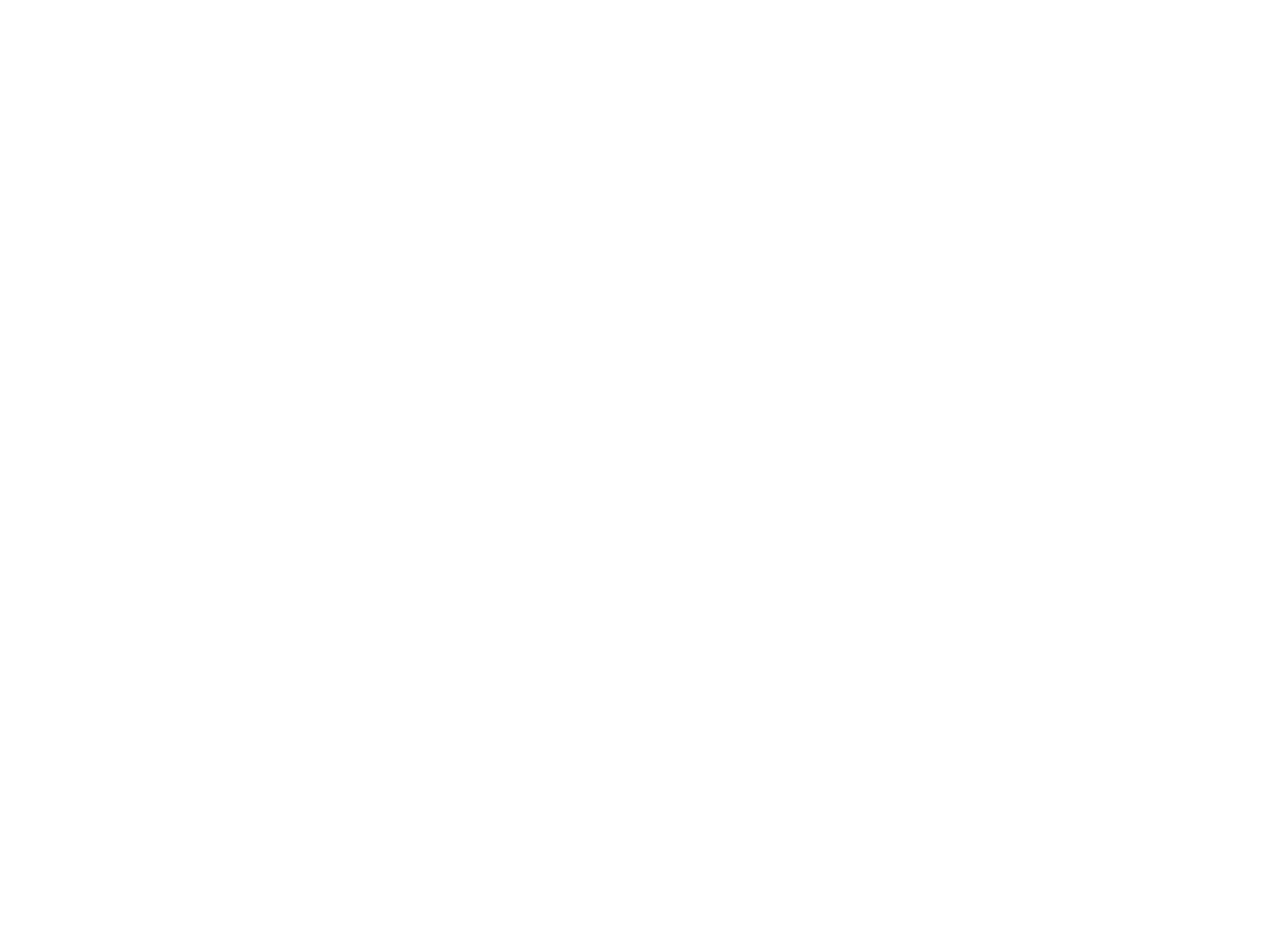
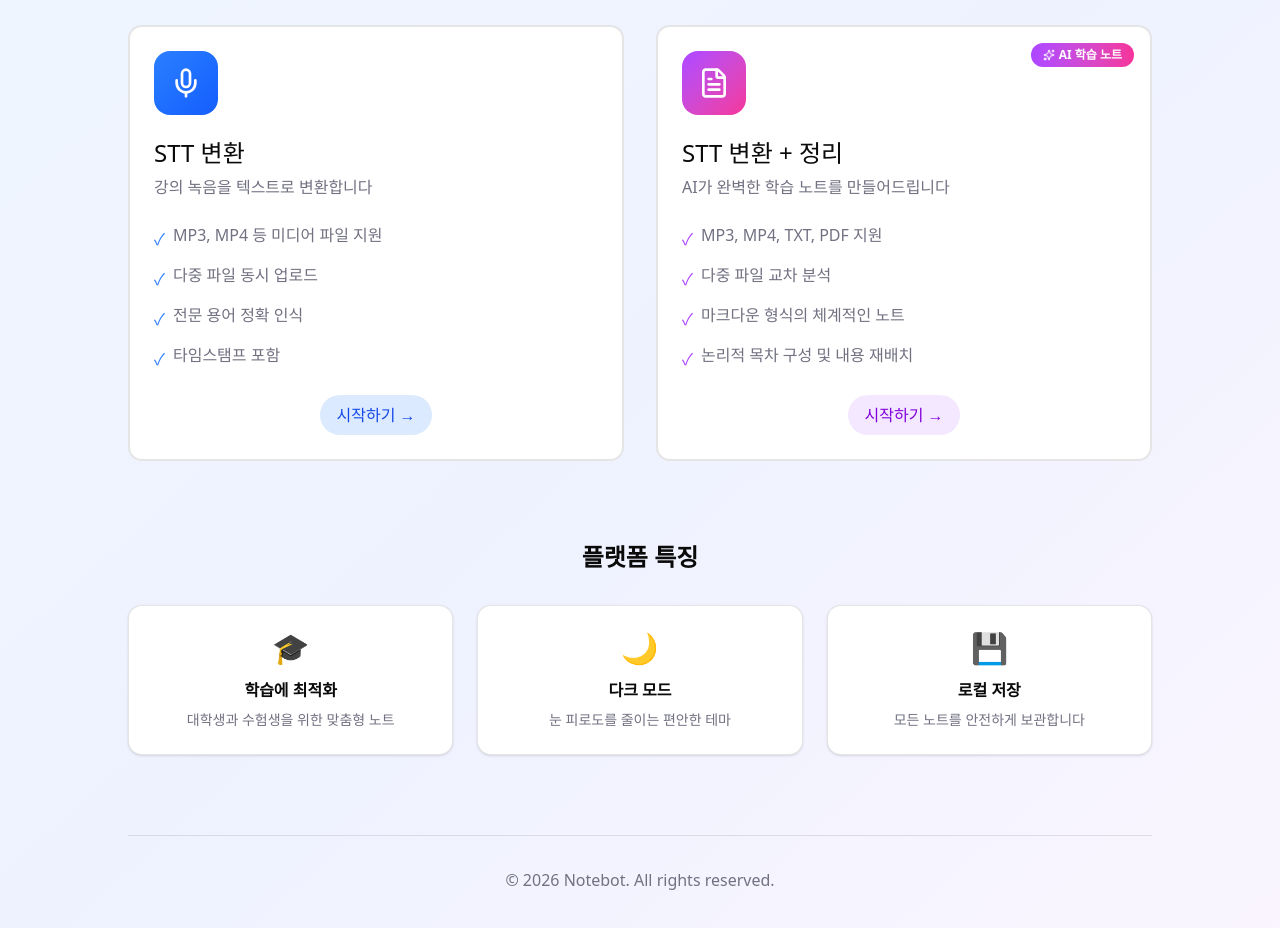
Before and after one commit to virtue14/notebot, a Next.js app in the folder frontend/: page / in a window 1280 px wide. Shown: the part 260-1188 px from the top of the page. Before the commit the page ends 800 px from the top, so only its background shows below. Built offline with nearby package versions, Linux system fonts and the light colour scheme.

Commit message:
feat: 메인 랜딩 페이지 구현
- 히어로 섹션 (서비스 소개 문구)
- STT 변환 / STT + AI 정리 서비스 카드 2종
- 플랫폼 특징 섹션 (학습 최적화, 다크 모드, 로컬 저장)
- 푸터 추가

Refs: #3

```diff
--- a/frontend/src/app/page.tsx
+++ b/frontend/src/app/page.tsx
@@ -1,15 +1,164 @@
 /**
  * @file page.tsx
- * @description 메인 페이지. 추후 파일 업로드 UI로 교체 예정.
+ * @description 메인 랜딩 페이지. 히어로 섹션, 서비스 카드, 플랫폼 특징을 포함한다.
  */
+
+import Link from "next/link";
+import { Mic, FileText, Sparkles } from "lucide-react";
+import {
+  Card,
+  CardContent,
+  CardDescription,
+  CardHeader,
+  CardTitle,
+} from "@/components/ui/card";
 
 export default function Home() {
   return (
-    <div className="container mx-auto px-4 py-12">
-      <h1 className="text-3xl font-bold">Notebot</h1>
-      <p className="mt-2 text-muted-foreground">
-        AI 학습 노트 생성 플랫폼
-      </p>
+    <div className="min-h-screen bg-gradient-to-br from-blue-50 via-indigo-50 to-purple-50 dark:from-gray-900 dark:via-indigo-950 dark:to-purple-950 transition-colors">
+      <div className="container mx-auto px-4 py-16">
+        <div className="max-w-5xl mx-auto">
+          {/* 히어로 섹션 */}
+          <div className="text-center mb-16">
+            <h1 className="text-4xl font-bold text-foreground mb-4">
+              공부에만 집중하세요
+            </h1>
+            <p className="text-lg text-muted-foreground">
+              강의 녹음, 교재 PDF를 완벽한 학습 노트로 자동 정리해드립니다
+            </p>
+          </div>
+
+          {/* 서비스 카드 */}
+          <div className="grid md:grid-cols-2 gap-8">
+            <Link href="/stt" className="group">
+              <Card className="h-full transition-all duration-300 hover:shadow-2xl hover:-translate-y-2 border-2 hover:border-blue-500">
+                <CardHeader>
+                  <div className="flex items-center justify-center w-16 h-16 rounded-2xl bg-gradient-to-br from-blue-500 to-blue-600 mb-4 group-hover:scale-110 transition-transform">
+                    <Mic className="w-8 h-8 text-white" />
+                  </div>
+                  <CardTitle className="text-2xl">STT 변환</CardTitle>
+                  <CardDescription className="text-base">
+                    강의 녹음을 텍스트로 변환합니다
+                  </CardDescription>
+                </CardHeader>
+                <CardContent>
+                  <ul className="space-y-3 text-muted-foreground">
+                    <li className="flex items-start gap-2">
+                      <span className="text-blue-500 mt-1">&#10003;</span>
+                      <span>MP3, MP4 등 미디어 파일 지원</span>
+                    </li>
+                    <li className="flex items-start gap-2">
+                      <span className="text-blue-500 mt-1">&#10003;</span>
+                      <span>다중 파일 동시 업로드</span>
+                    </li>
+                    <li className="flex items-start gap-2">
+                      <span className="text-blue-500 mt-1">&#10003;</span>
+                      <span>전문 용어 정확 인식</span>
+                    </li>
+                    <li className="flex items-start gap-2">
+                      <span className="text-blue-500 mt-1">&#10003;</span>
+                      <span>타임스탬프 포함</span>
+                    </li>
+                  </ul>
+                  <div className="mt-6 text-center">
+                    <span className="inline-block px-4 py-2 bg-blue-100 dark:bg-blue-900/50 text-blue-700 dark:text-blue-300 rounded-full font-medium group-hover:bg-blue-600 group-hover:text-white transition-colors">
+                      시작하기 &rarr;
+                    </span>
+                  </div>
+                </CardContent>
+              </Card>
+            </Link>
+
+            <Link href="/stt-summary" className="group">
+              <Card className="h-full transition-all duration-300 hover:shadow-2xl hover:-translate-y-2 border-2 hover:border-purple-500 relative overflow-hidden">
+                <div className="absolute top-4 right-4">
+                  <span className="inline-flex items-center gap-1 px-3 py-1 bg-gradient-to-r from-purple-500 to-pink-500 text-white text-xs font-bold rounded-full">
+                    <Sparkles className="w-3 h-3" />
+                    AI 학습 노트
+                  </span>
+                </div>
+                <CardHeader>
+                  <div className="flex items-center justify-center w-16 h-16 rounded-2xl bg-gradient-to-br from-purple-500 to-pink-500 mb-4 group-hover:scale-110 transition-transform">
+                    <FileText className="w-8 h-8 text-white" />
+                  </div>
+                  <CardTitle className="text-2xl">STT 변환 + 정리</CardTitle>
+                  <CardDescription className="text-base">
+                    AI가 완벽한 학습 노트를 만들어드립니다
+                  </CardDescription>
+                </CardHeader>
+                <CardContent>
+                  <ul className="space-y-3 text-muted-foreground">
+                    <li className="flex items-start gap-2">
+                      <span className="text-purple-500 mt-1">&#10003;</span>
+                      <span>MP3, MP4, TXT, PDF 지원</span>
+                    </li>
+                    <li className="flex items-start gap-2">
+                      <span className="text-purple-500 mt-1">&#10003;</span>
+                      <span>다중 파일 교차 분석</span>
+                    </li>
+                    <li className="flex items-start gap-2">
+                      <span className="text-purple-500 mt-1">&#10003;</span>
+                      <span>마크다운 형식의 체계적인 노트</span>
+                    </li>
+                    <li className="flex items-start gap-2">
+                      <span className="text-purple-500 mt-1">&#10003;</span>
+                      <span>논리적 목차 구성 및 내용 재배치</span>
+                    </li>
+                  </ul>
+                  <div className="mt-6 text-center">
+                    <span className="inline-block px-4 py-2 bg-purple-100 dark:bg-purple-900/50 text-purple-700 dark:text-purple-300 rounded-full font-medium group-hover:bg-gradient-to-r group-hover:from-purple-600 group-hover:to-pink-600 group-hover:text-white transition-all">
+                      시작하기 &rarr;
+                    </span>
+                  </div>
+                </CardContent>
+              </Card>
+            </Link>
+          </div>
+
+          {/* 플랫폼 특징 */}
+          <div className="mt-20 text-center">
+            <h2 className="text-2xl font-bold text-foreground mb-8">
+              플랫폼 특징
+            </h2>
+            <div className="grid md:grid-cols-3 gap-6">
+              <div className="p-6 bg-card rounded-xl shadow-sm border">
+                <div className="text-3xl mb-3">&#x1F393;</div>
+                <h3 className="font-semibold text-foreground mb-2">
+                  학습에 최적화
+                </h3>
+                <p className="text-sm text-muted-foreground">
+                  대학생과 수험생을 위한 맞춤형 노트
+                </p>
+              </div>
+              <div className="p-6 bg-card rounded-xl shadow-sm border">
+                <div className="text-3xl mb-3">&#x1F319;</div>
+                <h3 className="font-semibold text-foreground mb-2">
+                  다크 모드
+                </h3>
+                <p className="text-sm text-muted-foreground">
+                  눈 피로도를 줄이는 편안한 테마
+                </p>
+              </div>
+              <div className="p-6 bg-card rounded-xl shadow-sm border">
+                <div className="text-3xl mb-3">&#x1F4BE;</div>
+                <h3 className="font-semibold text-foreground mb-2">
+                  로컬 저장
+                </h3>
+                <p className="text-sm text-muted-foreground">
+                  모든 노트를 안전하게 보관합니다
+                </p>
+              </div>
+            </div>
+          </div>
+
+          {/* 푸터 */}
+          <footer className="mt-20 pt-8 border-t text-center text-muted-foreground">
+            <p>
+              &copy; {new Date().getFullYear()} Notebot. All rights reserved.
+            </p>
+          </footer>
+        </div>
+      </div>
     </div>
   );
 }
```
